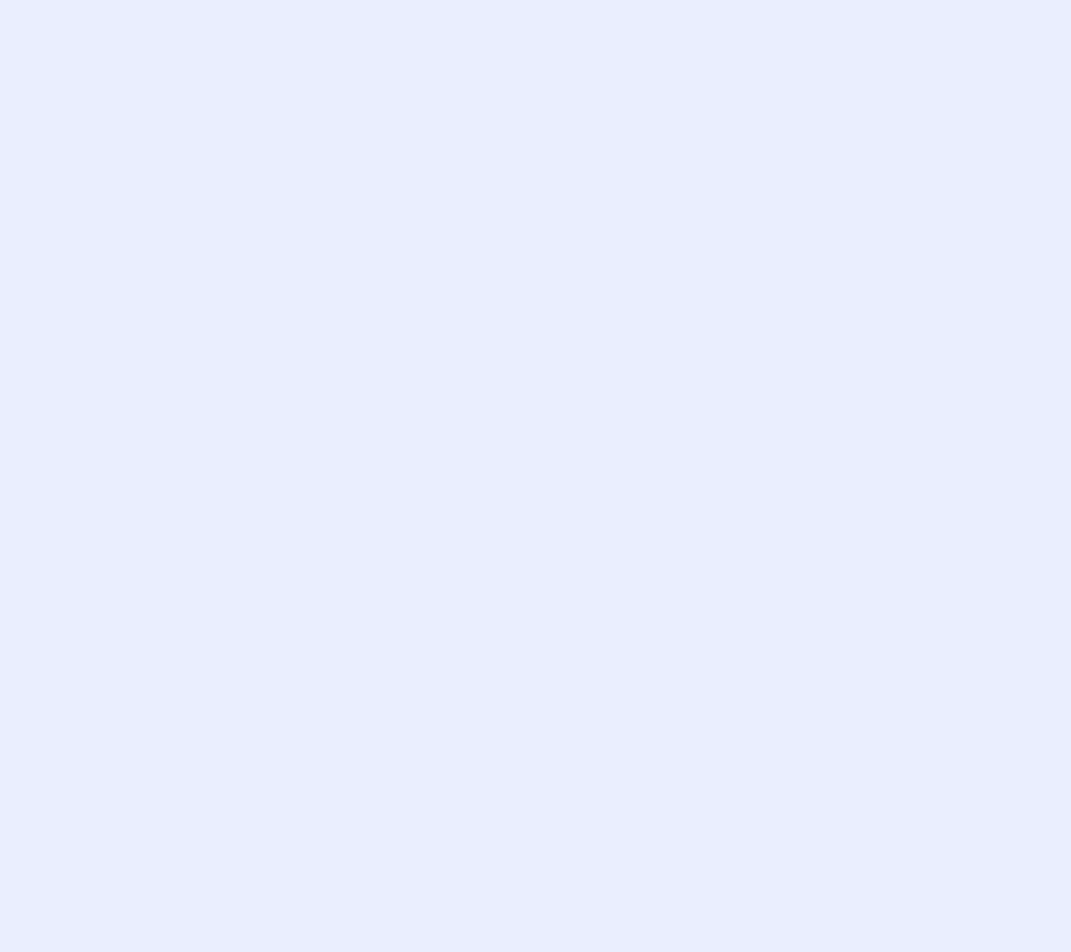
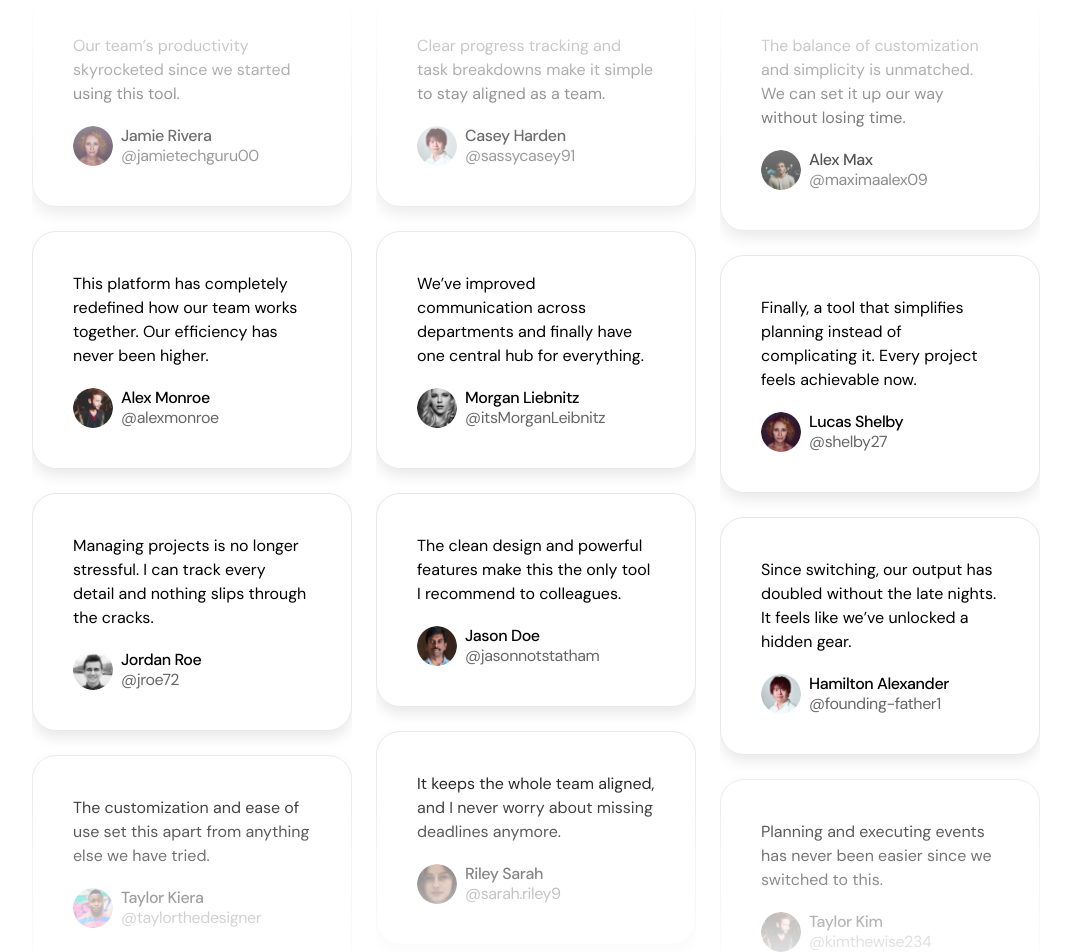
Before and after one commit to Darasimi010/saas-product-landing-page, a Next.js app: page / in a window 1280 px wide. Shown: the part 3600-4552 px from the top of the page, without its empty margins (104-1175 px from the left). Before the commit the page ends 3363 px from the top, so only its background shows below. Built offline with nearby package versions, Linux system fonts and the light colour scheme.

Commit message:
completed the testimonials section following a mobile-first approach

```diff
--- a/src/app/globals.css
+++ b/src/app/globals.css
@@ -32,4 +32,8 @@
   .section-heading {
     @apply max-w-[540px] mx-auto
   }
+
+  .card {
+    @apply p-10 rounded-3xl border border-[#222222]/10 shadow-[0_7px_14px_#EAEAEA] max-w-xs w-full
+  }
 }
--- a/src/app/page.tsx
+++ b/src/app/page.tsx
@@ -2,6 +2,7 @@ import { Hero } from "@/sections/Hero";
 import { LogoTicker } from "@/sections/LogoTicker";
 import { Pricing } from "@/sections/Pricing";
 import { ProductShowcase } from "@/sections/ProductShowcase";
+import { Testimonials } from "@/sections/Testimonials";
 import { Header } from "@/sections/TheHeader";
 
 export default function Home() {
@@ -12,6 +13,7 @@ export default function Home() {
       <LogoTicker />
       <ProductShowcase />
       <Pricing />
+      <Testimonials />
     </>
   );
 }
--- a/src/sections/Pricing.tsx
+++ b/src/sections/Pricing.tsx
@@ -55,7 +55,7 @@ const pricingTiers = [
 
 export const Pricing = () => {
   return (
-    <section className="py-24">
+    <section className="py-24 bg-white">
       <div className="container">
         <div className="section-heading">
           <h2 className="section-title">Pricing</h2>
@@ -76,7 +76,7 @@ export const Pricing = () => {
             }) => (
               <div
                 className={twMerge(
-                  "p-10 rounded-3xl border border-[#F1F1F1] shadow-[0_7px_14px_#EAEAEA] max-w-sm w-full",
+                  "card",
                   inverse === true && "border-black text-white bg-black"
                 )}
               >
--- /dev/null
+++ b/src/sections/Testimonials.tsx
@@ -0,0 +1,155 @@
+import avatar1 from "@/assets/avatar-1.png";
+import avatar2 from "@/assets/avatar-2.png";
+import avatar3 from "@/assets/avatar-3.png";
+import avatar4 from "@/assets/avatar-4.png";
+import avatar5 from "@/assets/avatar-5.png";
+import avatar6 from "@/assets/avatar-6.png";
+import avatar7 from "@/assets/avatar-7.png";
+import avatar8 from "@/assets/avatar-8.png";
+import avatar9 from "@/assets/avatar-9.png";
+import Image from "next/image";
+import { twMerge } from "tailwind-merge";
+
+const testimonials = [
+  {
+    text: "Our team’s productivity skyrocketed since we started using this tool.",
+    imageSrc: avatar1.src,
+    name: "Jamie Rivera",
+    username: "@jamietechguru00",
+  },
+  {
+    text: "This platform has completely redefined how our team works together. Our efficiency has never been higher.",
+    imageSrc: avatar2.src,
+    name: "Alex Monroe",
+    username: "@alexmonroe",
+  },
+  {
+    text: "Managing projects is no longer stressful. I can track every detail and nothing slips through the cracks.",
+    imageSrc: avatar3.src,
+    name: "Jordan Roe",
+    username: "@jroe72",
+  },
+  {
+    text: "The customization and ease of use set this apart from anything else we have tried.",
+    imageSrc: avatar4.src,
+    name: "Taylor Kiera",
+    username: "@taylorthedesigner",
+  },
+  {
+    text: "Clear progress tracking and task breakdowns make it simple to stay aligned as a team.",
+    imageSrc: avatar5.src,
+    name: "Casey Harden",
+    username: "@sassycasey91",
+  },
+  {
+    text: "We’ve improved communication across departments and finally have one central hub for everything.",
+    imageSrc: avatar6.src,
+    name: "Morgan Liebnitz",
+    username: "@itsMorganLeibnitz",
+  },
+  {
+    text: "The clean design and powerful features make this the only tool I recommend to colleagues.",
+    imageSrc: avatar7.src,
+    name: "Jason Doe",
+    username: "@jasonnotstatham",
+  },
+  {
+    text: "It keeps the whole team aligned, and I never worry about missing deadlines anymore.",
+    imageSrc: avatar8.src,
+    name: "Riley Sarah",
+    username: "@sarah.riley9",
+  },
+  {
+    text: "The balance of customization and simplicity is unmatched. We can set it up our way without losing time.",
+    imageSrc: avatar9.src,
+    name: "Alex Max",
+    username: "@maximaalex09",
+  },
+  {
+    text: "Finally, a tool that simplifies planning instead of complicating it. Every project feels achievable now.",
+    imageSrc: avatar1.src,
+    name: "Lucas Shelby",
+    username: "@shelby27",
+  },
+  {
+    text: "Since switching, our output has doubled without the late nights. It feels like we’ve unlocked a hidden gear.",
+    imageSrc: avatar5.src,
+    name: "Hamilton Alexander",
+    username: "@founding-father1",
+  },
+  {
+    text: "Planning and executing events has never been easier since we switched to this.",
+    imageSrc: avatar2.src,
+    name: "Taylor Kim",
+    username: "@kimthewise234",
+  },
+];
+
+const firstColumn = testimonials.slice(0, 4);
+const secondColumn = testimonials.slice(4, 8);
+const thirdColumn = testimonials.slice(8, 12);
+
+const TestimonialsColumns = (props: {
+  className?: string;
+  testimonials: typeof testimonials;
+}) => {
+  return (
+    <div
+      className={twMerge(
+        "flex flex-col gap-6 mt-10 [mask-image:linear-gradient(to_bottom,transparent,black_25%,black_75%,transparent)]",
+        props.className
+      )}
+    >
+      {props.testimonials.map(({ text, imageSrc, name, username }) => (
+        <div className="card">
+          <div className="">{text}</div>
+          <div className="flex gap-2 items-center mt-5">
+            <Image
+              src={imageSrc}
+              alt={name}
+              width={40}
+              height={40}
+              className="w-10 h-10 rounded-full"
+            />
+            <div className="flex flex-col">
+              <div className="font-medium tracking-tight leading-5">{name}</div>
+              <div className="leading-5 tracking-tight text-black/60">
+                {username}
+              </div>
+            </div>
+          </div>
+        </div>
+      ))}
+    </div>
+  );
+};
+
+export const Testimonials = () => {
+  return (
+    <section className="bg-white">
+      <div className="container">
+        <div className="section-heading">
+          <div className="flex justify-center">
+            <div className="tag">Testimonials</div>
+          </div>
+          <h2 className="section-title mt-5">Hear from our users</h2>
+          <p className="section-description mt-5">
+            From intuitive design to powerful features, our app has become an
+            essential tool for users around the world.
+          </p>
+        </div>
+        <div className="flex justify-center gap-6">
+          <TestimonialsColumns testimonials={firstColumn} />
+          <TestimonialsColumns
+            testimonials={secondColumn}
+            className="hidden md:flex"
+          />
+          <TestimonialsColumns
+            testimonials={thirdColumn}
+            className="hidden lg:flex"
+          />
+        </div>
+      </div>
+    </section>
+  );
+};
```
